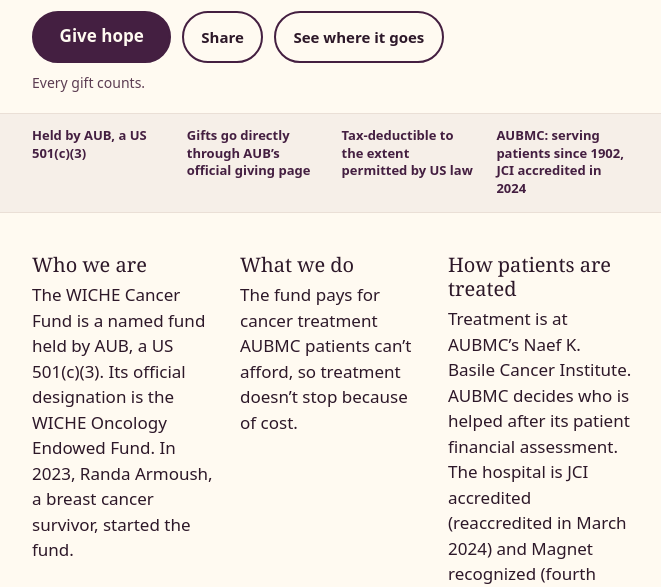
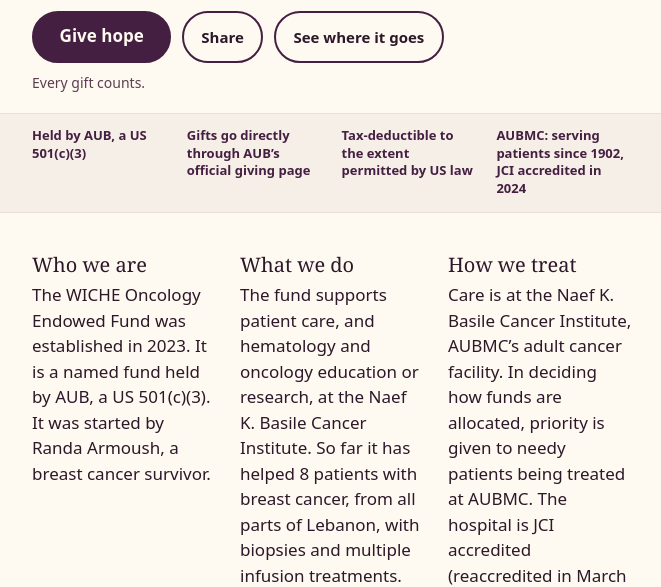
Before and after one commit to rarmoush/wiche-fund, a plain HTML site: page index.html in a window 1280 px wide. Shown: the part 374-961 px from the top of the page, without its empty margins (308-969 px from the left). Drawn offline with Linux system fonts and the light colour scheme.

Commit message:
Use AUB official fund description: 8 patients, who/what/how we treat

```diff
--- a/index.html
+++ b/index.html
@@ -262,21 +262,21 @@
 
     <main id="main">
       <section id="about-fund" class="wrap" aria-labelledby="about-fund-title">
-        <h2 id="about-fund-title" class="sr-only">Who we are, what we do, and how patients are treated</h2>
+        <h2 id="about-fund-title" class="sr-only">Who we are, what we do, and how we treat</h2>
         <ul class="pillars">
           <li>
             <h3>Who we are</h3>
-            <p>The WICHE Cancer Fund is a named fund held by AUB, a US <span class="nowrap">501(c)(3)</span>. Its official designation is the WICHE Oncology Endowed Fund. In 2023, Randa Armoush, a breast cancer survivor, started the fund.</p>
+            <!-- Official fund description from AUB’s giving page: https://giving.aub.edu.lb/WICHE -->
+            <p>The WICHE Oncology Endowed Fund was established in 2023. It is a named fund held by AUB, a US <span class="nowrap">501(c)(3)</span>. It was started by Randa Armoush, a breast cancer survivor.</p>
           </li>
           <li>
             <h3>What we do</h3>
-            <p>The fund pays for cancer treatment AUBMC patients can’t afford, so treatment doesn’t stop because of cost.</p>
+            <p>The fund supports patient care, and hematology and oncology education or research, at the Naef K. Basile Cancer Institute. So far it has helped 8 patients with breast cancer, from all parts of Lebanon, with biopsies and multiple infusion treatments.</p>
           </li>
           <li>
-            <h3>How patients are treated</h3>
-            <!-- Treatment at NKBCI and hospital financial assessment: existing site wording. JCI March 2024: https://aubmc.org.lb/Documents/press/6th_JCI_En.pdf. Fourth Magnet, 2024: https://www.aubmc.org.lb/Documents/press/2024/August/AUBMC-MAGNET-Recognition-EN.pdf -->
-            <!-- [REQUIRES APPROVAL: AUBMC] Confirm it is accurate to say treatment paid by this fund takes place at the Naef K. Basile Cancer Institute. -->
-            <p>Treatment is at AUBMC’s Naef K. Basile Cancer Institute. AUBMC decides who is helped after its patient financial assessment. The hospital is JCI accredited (reaccredited in March 2024) and Magnet recognized (fourth recognition in 2024).</p>
+            <h3>How we treat</h3>
+            <!-- NKBCI as AUBMC adult cancer facility, and priority to needy patients at AUBMC: official AUB giving-page description, https://giving.aub.edu.lb/WICHE. JCI March 2024: https://aubmc.org.lb/Documents/press/6th_JCI_En.pdf. Fourth Magnet, 2024: https://www.aubmc.org.lb/Documents/press/2024/August/AUBMC-MAGNET-Recognition-EN.pdf -->
+            <p>Care is at the Naef K. Basile Cancer Institute, AUBMC’s adult cancer facility. In deciding how funds are allocated, priority is given to needy patients being treated at AUBMC. The hospital is JCI accredited (reaccredited in March 2024) and Magnet recognized (fourth recognition in 2024).</p>
           </li>
         </ul>
       </section>
@@ -307,7 +307,7 @@
       </section>
 
       <section id="lebanon" class="wrap" aria-labelledby="lebanon-title">
-        <!-- PENDING: diagnosis categories for the 9 non-breast-cancer patients not yet supplied by AUBMC. Do not infer. -->
+        <!-- Official AUB giving-page total is 8 breast cancer patients. Do not add other diagnosis counts unless AUB supplies them. -->
         <!-- [NEED: source] National Cancer Registry breast-cancer counts for 2013, 2014, 2017, and 2020 were not read from the primary tables. Do not fill those years in. -->
         <h2 id="lebanon-title">Breast cancer in Lebanon</h2>
         <ul class="stat-strip">
@@ -425,8 +425,8 @@
             <p>IARC GLOBOCAN 2024, a separate estimate from the registry counts above: 3,404 new breast cancer cases, both sexes, 19.2% of all new cancers. 38.7% is 3,404 of 8,798 new cancers among women. Breast cancer caused 978 deaths, second among cancers. 9,615 people are living with breast cancer found in the last five years. 42,382 people are living with a cancer found in the last five years. 8,706 cancer deaths. About 1 in 4 people develops cancer before age 75 (24.2%). In the 2024 registry table, the largest age group among women was 55–59 (548 of 3,754). <a class="cite" href="https://gco.iarc.who.int/media/globocan/factsheets/populations/422-lebanon-fact-sheet.pdf" target="_blank" rel="noopener noreferrer">IARC fact sheet (PDF)<span class="sr-only">, opens in a new tab</span></a> <a class="cite" href="https://www.moph.gov.lb/userfiles/files/Esu_data/Esu_ncr/BF2024.HTM" target="_blank" rel="noopener noreferrer">2024 registry table<span class="sr-only">, opens in a new tab</span></a></p>
             <p>At Hôtel-Dieu de France — a different Beirut hospital, not AUBMC — 32% interrupted treatment, mostly chemotherapy (Eid et al., 2024, n=182). Even with coverage, 70% paid for medication themselves. AUBMC’s own costs are not on this page. <a class="cite" href="https://pmc.ncbi.nlm.nih.gov/articles/PMC11145953/" target="_blank" rel="noopener noreferrer">PMC11145953<span class="sr-only">, opens in a new tab</span></a></p>
             <p>The Naef K. Basile Cancer Institute at AUBMC enrolls about 2,500 new cancer patients a year. <a class="cite" href="https://sites.aub.edu.lb/aubmcacc/nkbci/nkbci-patient-care-services-2/" target="_blank" rel="noopener noreferrer">AUBMC<span class="sr-only">, opens in a new tab</span></a></p>
-            <!-- Fund detail held off the page: 9 women and 3 men, all Lebanese; other nine diagnoses not supplied; social services found each patient highly eligible; most had been displaced by the war. -->
-            <p>This fund, as AUBMC reported it: 19 hospital visits covered: 16 inpatient treatments and 3 imaging scans, for 12 patients.</p>
+            <!-- Official AUB giving-page description (https://giving.aub.edu.lb/WICHE): 8 breast cancer patients helped with biopsies and multiple infusion treatments, from all parts of Lebanon. Older 12-patient / 19-visit figure removed to stay consistent. -->
+            <p>As described on AUB’s giving page, the fund has helped 8 patients with breast cancer, from all parts of Lebanon, with biopsies and multiple infusion treatments. <a class="cite" href="https://giving.aub.edu.lb/WICHE" target="_blank" rel="noopener noreferrer">AUB giving page<span class="sr-only">, opens in a new tab</span></a></p>
             <p>AUB publishes a 4% spending policy, on the 20-quarter moving average. <a class="cite" href="https://boldly.aub.edu.lb/faq/" target="_blank" rel="noopener noreferrer">AUB Boldly FAQ<span class="sr-only">, opens in a new tab</span></a> This page does not say what share of a gift reaches a patient.</p>
           </div>
         </details>
```
